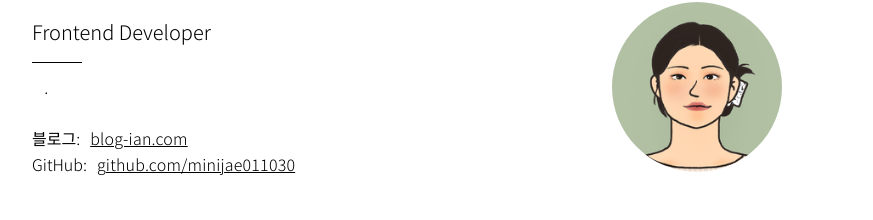
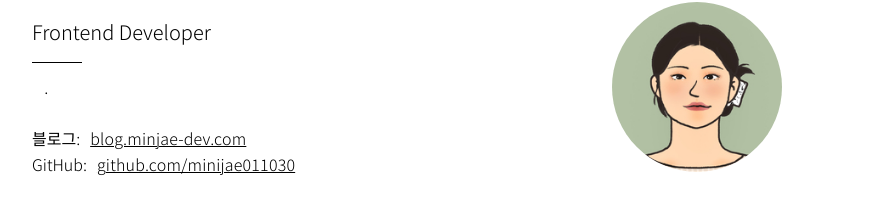
Before and after one commit to minijae011030/Resume, a React (Create React App) app: page / in a window 1280 px wide. Shown: the part 68-288 px from the top of the page, without its empty margins (203-1076 px from the left). Built offline with nearby package versions, Linux system fonts and the light colour scheme.

Commit message:
blog url

```diff
--- a/src/Home/component/Profile.jsx
+++ b/src/Home/component/Profile.jsx
@@ -41,7 +41,7 @@ function Profile() {
           <div className={styles.urls}>
             <div className={styles.url}>
               <p>블로그: </p>
-              <a href="https://blog-ian.com">blog-ian.com</a>
+              <a href="https://blog.minjae-dev.com">blog.minjae-dev.comm</a>
             </div>
             <div className={styles.url}>
               <p>GitHub: </p>
@@ -82,7 +82,7 @@ function Profile() {
         <div className={styles.urls}>
           <div className={styles.url}>
             <p>블로그: </p>
-            <a href="https://blog-ian.com">blog-ian.com</a>
+            <a href="https://blog.minjae-dev.com">blog.minjae-dev.com</a>
           </div>
           <div className={styles.url}>
             <p>GitHub: </p>
--- a/src/utils/data/projects.json
+++ b/src/utils/data/projects.json
@@ -4,7 +4,7 @@
     "project_description": "웹 블로그 개발 프로젝트",
     "project_duration": "2024.07 - 2024.08 (2개월)",
     "project_composition": "백엔드 및 서버 개발자 1명, 프론트엔드 개발자 1명",
-    "project_url": "https://blog-ian.com",
+    "project_url": "https://blog.minjae-dev.com",
     "github_url": "https://github.com/Dong-Ian/front",
     "skills": ["HTML", "CSS", "JavaScript", "React"],
     "main_tasks": [
```
